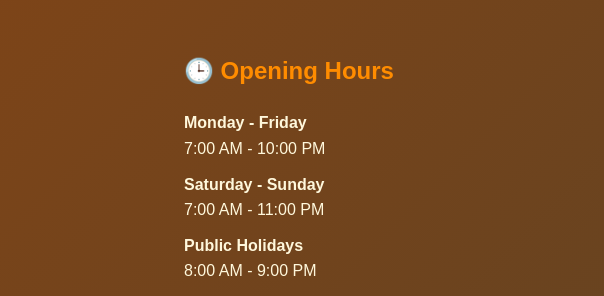
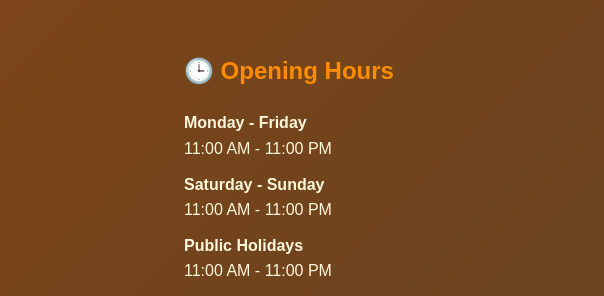
Before and after one commit to AjayGautam1199/citybeatscafe, a plain HTML site: page index.html in a window 1280 px wide. Shown: the part 5141-5437 px from the top of the page, 676-1280 px from the left. Drawn offline with Linux system fonts and the light colour scheme.

Commit message:
time update

```diff
--- a/index.html
+++ b/index.html
@@ -1254,15 +1254,15 @@
                     <h3>🕒 Opening Hours</h3>
                     <div style="margin-bottom: 10px;">
                         <strong>Monday - Friday</strong><br>
-                        7:00 AM - 10:00 PM
+                        11:00 AM - 11:00 PM
                     </div>
                     <div style="margin-bottom: 10px;">
                         <strong>Saturday - Sunday</strong><br>
-                        7:00 AM - 11:00 PM
+                        11:00 AM - 11:00 PM
                     </div>
                     <div style="margin-bottom: 10px;">
                         <strong>Public Holidays</strong><br>
-                        8:00 AM - 9:00 PM
+                        11:00 AM - 11:00 PM
                     </div>
                     <p style="font-style: italic; color: #FF8C00; margin-top: 15px;">
                         "We open early for the early birds and stay late for the night owls!"
```
